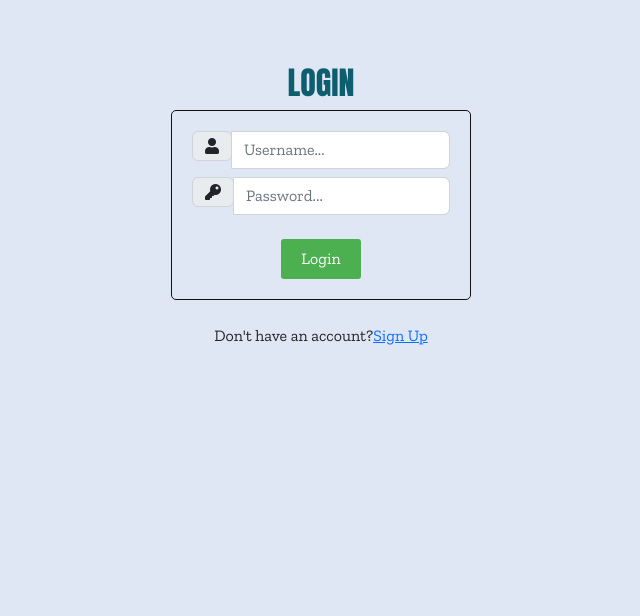
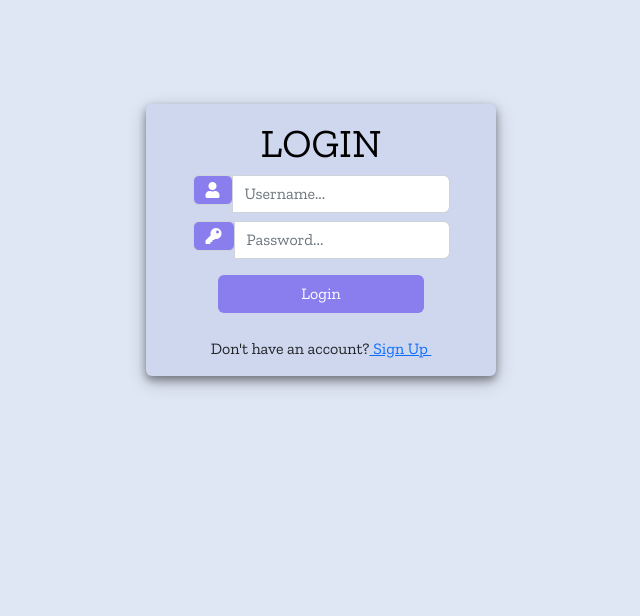
Before and after one commit to redhat-beyond/Smarticle, a Django app: page /login/ in a window 1280 px wide. Shown: the part 81-697 px from the top of the page, without its empty margins (319-959 px from the left). Run offline with Django 4.2, Linux system fonts and the light colour scheme; some libraries are stand-ins or nearby versions.

Commit message:
Adding test_login file and changing the design of the login.

```diff
--- a/projboard/static/css/login.css
+++ b/projboard/static/css/login.css
@@ -1,19 +1,31 @@
-form {
-    display: flex;
-    flex-direction: column;
-    width: 300px;
-    margin: 0 auto;
-    border: 1px solid rgb(20, 17, 17);
-    border-radius: 5px;
-    padding: 20px;
+.user_card {
+    width: 350px;
+    margin-top: 40px;
+    padding: 15px;
+    background: #cfd7ee;
+    border-radius: 6px;
+    justify-content: center;
+    box-shadow: 0 4px 8px 0 rgba(0, 0, 0, 0.4), 0 6px 20px 0 rgba(0, 0, 0, 0.20);
 }
 
-form input[type="submit"] {
-    background-color: #4CAF50;
-    border: none;
-    color: white;
-    padding: 8px 20px;
-    font-size: 16px;
-    cursor: pointer;
-    border-radius: 3px;
+h1 {
+  color: black;
 }
+
+.login_button {
+  width: 80%;
+  background: #8a7eee;
+  color: white ;
+}
+
+.input-group-text {
+  background: #8a7eee;
+  color: white;
+}
+
+#messages{
+  background-color: lightgray;
+  color: rgb(159, 160, 160);
+  padding: 10px;
+  margin-top: 10px;
+}
--- a/projboard/templates/login/login.html
+++ b/projboard/templates/login/login.html
@@ -12,7 +12,7 @@
 		<div class="d-flex justify-content-center h-100">
 			<div class="user_card">
 				<div class="d-flex justify-content-center">
-					<h2 id="form-title">LOGIN</h2>
+					<h1>LOGIN</h1>
 				</div>
 				<div class="d-flex justify-content-center form_container">
 					<form method="POST" action="">
@@ -30,7 +30,7 @@
 								<input type="password" name="password" placeholder="Password..." class="form-control" >
 						</div>
 						<div class="d-flex justify-content-center mt-3 login_container">
-				 			<input class="btn login_btn" type="submit" value="Login">
+				 			<input class="btn login_button" type="submit" value="Login">
 				   		</div>
 					</form>
 				</div>
@@ -41,9 +41,8 @@
 
 				<div class="mt-4">
 					<div class="d-flex justify-content-center links">
-						Don't have an account? <a href="" class="ml-2">Sign Up</a>
+						Don't have an account? <a href="" class="ml-2">&nbspSign Up&nbsp</a>
 					</div>
-
 				</div>
 			</div>
 		</div>
--- a/projboard/views.py
+++ b/projboard/views.py
@@ -70,7 +70,7 @@ def login_view(request):
             user = authenticate(request, username=username, password=password)
             if user is not None:
                 login(request, user)
-                return redirect('/home')
+                return redirect('/')
             else:
                 form.add_error(None, 'Invalid login')
     else:
```
Also changed, not shown: projboard/tests/test_login.py (added, +34 -0 lines).
